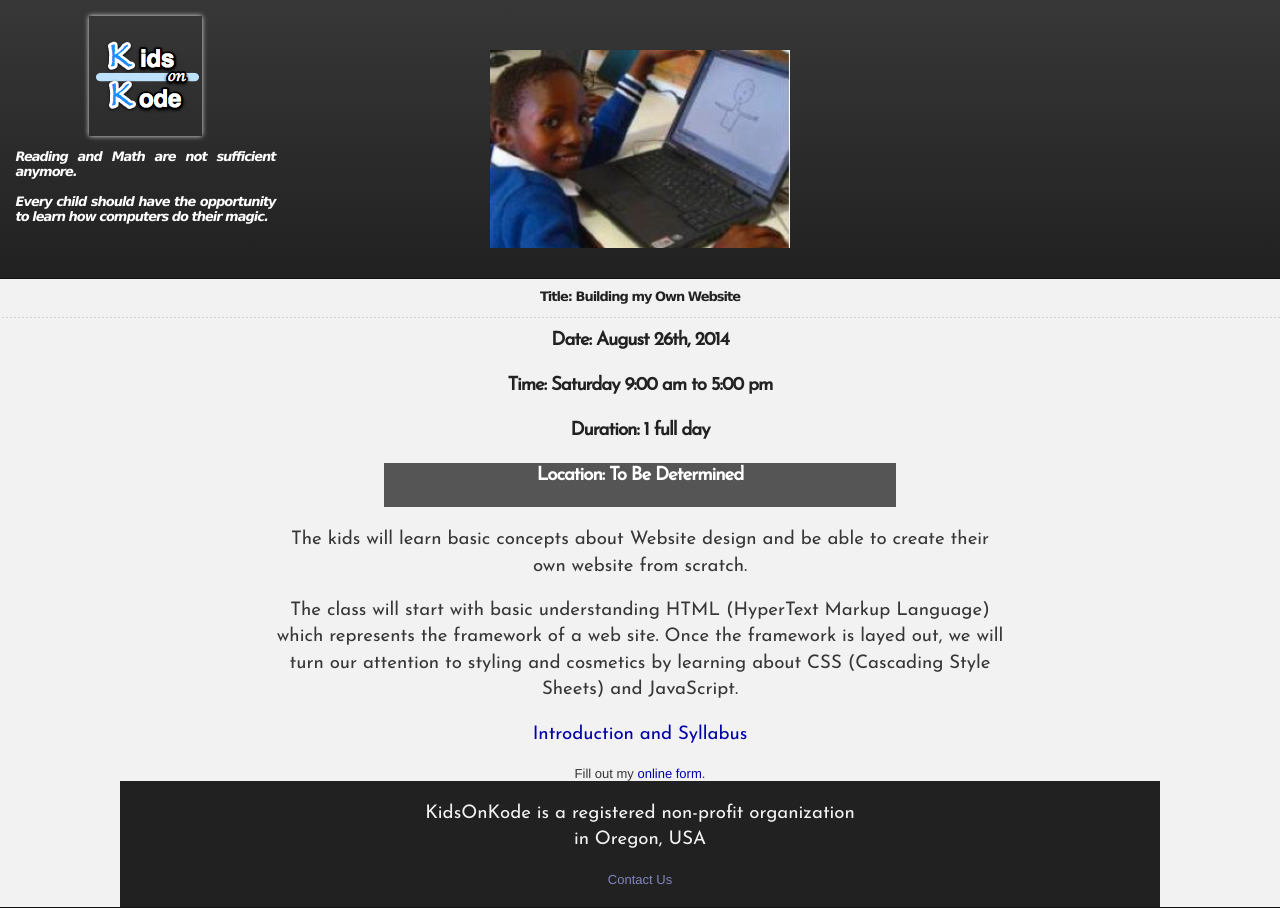
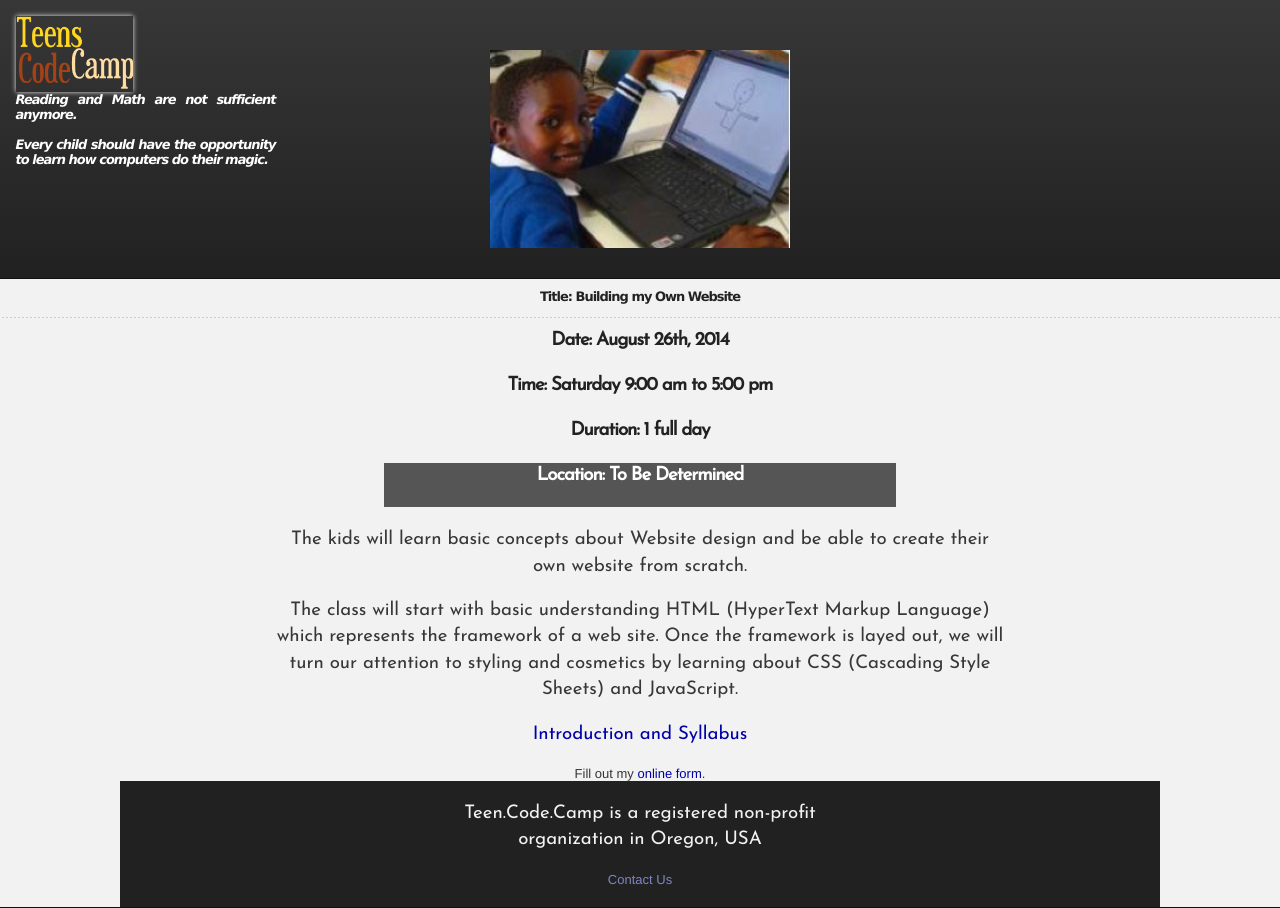
Before and after one commit to kidsonkode/kidsonkode.github.io, a Jekyll site: the page built from index.html, in a window 1280 px wide. Built offline with Jekyll 4.4.1, drawn with Linux system fonts in a browser that asks for light colours; nearby versions of some CDN libraries; Markdown is read by kramdown in place of the engine named in the settings.

Commit message:
switch domain

```diff
--- a/_includes/footer.html
+++ b/_includes/footer.html
@@ -1,7 +1,7 @@
 <!-- FOOTER  -->
 <div id="footer_wrap" class="outer">
   <footer class="inner footer">
-    <p>KidsOnKode is a registered non-profit organization in Oregon, USA</p>
+    <p>Teen.Code.Camp is a registered non-profit organization in Oregon, USA</p>
     <span class='contact'>
       <a href="mailto:gmhawash@gmail.com">Contact Us</a>
     <span>
--- a/_layouts/default.html
+++ b/_layouts/default.html
@@ -4,7 +4,7 @@
   <head>
     <meta charset='utf-8' />
     <meta http-equiv="X-UA-Compatible" content="chrome=1" />
-    <meta name="description" content="Kidsonkode.github.io : " />
+    <meta name="description" content="teenscodecamp.github.io : " />
 
     <!-- syntax highlighting CSS -->
     <link rel="stylesheet" href="/css/syntax.css">
@@ -34,12 +34,6 @@
           padding: 0px;
           margin: 0px 0 0px 0;
           border: 0;
-
-          box-shadow: 0 0 5px #ebebeb;
-          -webkit-box-shadow: 0 0 5px #ebebeb;
-          -moz-box-shadow: 0 0 5px #ebebeb;
-          -o-box-shadow: 0 0 5px #ebebeb;
-          -ms-box-shadow: 0 0 5px #ebebeb;
         }
     </style>
     <script type="text/javascript">
@@ -61,7 +55,7 @@
     <!-- HEADER -->
     <div id="header_wrap" class="outer">
       <div id="left-matter">
-        <img src="/images/logo.png">
+        <img src="/images/logo.png" id='logo'>
         <h2>
           <p> Reading and Math are not sufficient anymore.  </p>
           <p>Every child should have the opportunity to learn how computers do their magic.</p>
--- a/css/main.css
+++ b/css/main.css
@@ -167,11 +167,19 @@ ul.posts span {
   top: 1.2em;
   left: 1.2em;
 }
+
+
+#header_wrap #left-matter #logo {
+  width: 9em;
+  float: left;
+}
+
 #header_wrap h2 {
   color: white;
   width: 20em;
   text-align: justify;
   font-style: italic;
+  clear: both;
 }
 
 #location a {
--- a/index.html
+++ b/index.html
@@ -1,6 +1,6 @@
 ---
 layout: default
-title: Kids On Kode
+title: Teens Code Camp
 ---
 
 <div id="home">
```
Also changed, not shown: images/logo.png, 8 other files.
